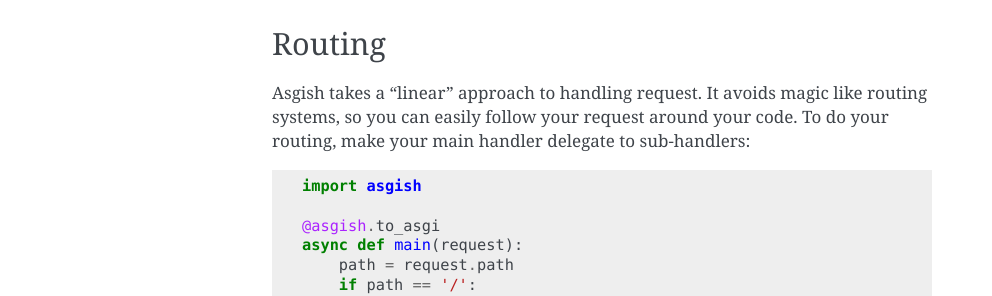
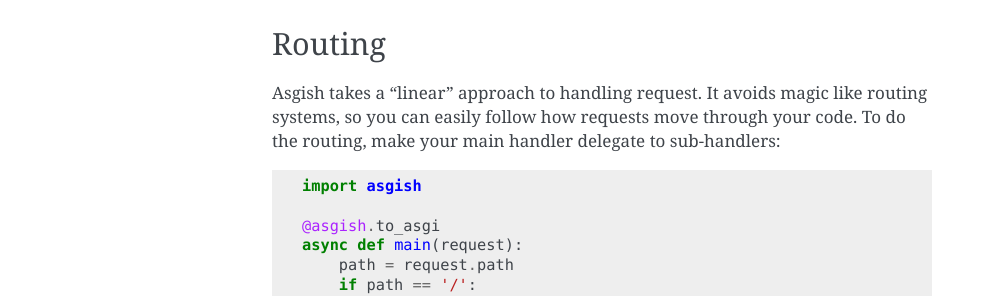
Before and after one commit to almarklein/asgineer, a Sphinx documentation site: the page built from docs/guide.rst, in a window 1280 px wide. Shown: the part 801-1097 px from the top of the page, without its empty margins (148-1140 px from the left). Built offline with Sphinx 7.4.7, drawn with Linux system fonts in a browser that asks for light colours.

Commit message:
forgot to save

```diff
--- a/docs/guide.rst
+++ b/docs/guide.rst
@@ -48,8 +48,9 @@
 =======
 
 Asgish takes a "linear" approach to handling request. It avoids magic
-like routing systems, so you can easily follow your request around your code.
-To do your routing, make your main handler delegate to sub-handlers:
+like routing systems, so you can easily follow how requests move through
+your code. To do the routing, make your main handler delegate to
+sub-handlers:
 
 .. code-block:: python
 
```
